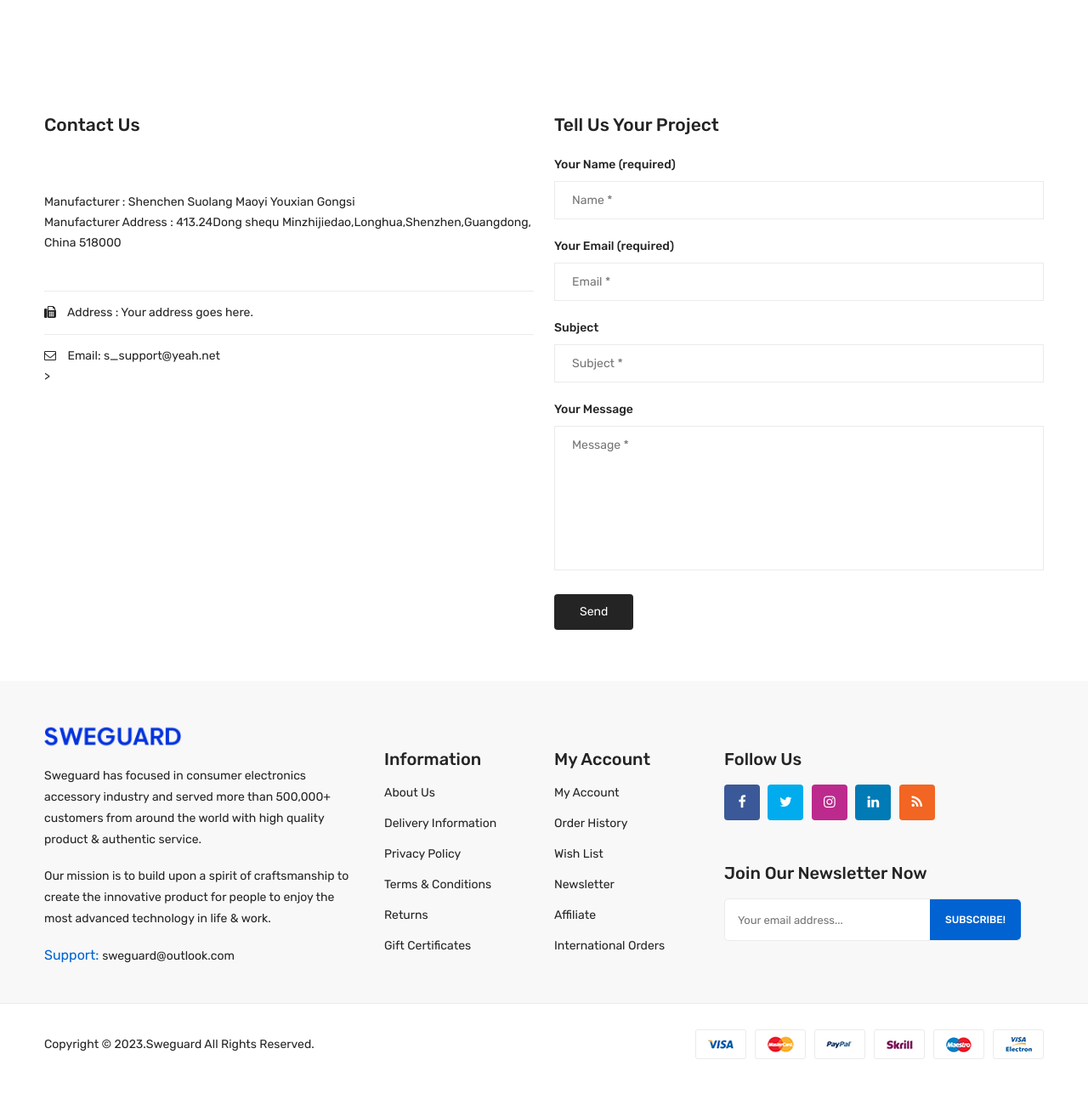
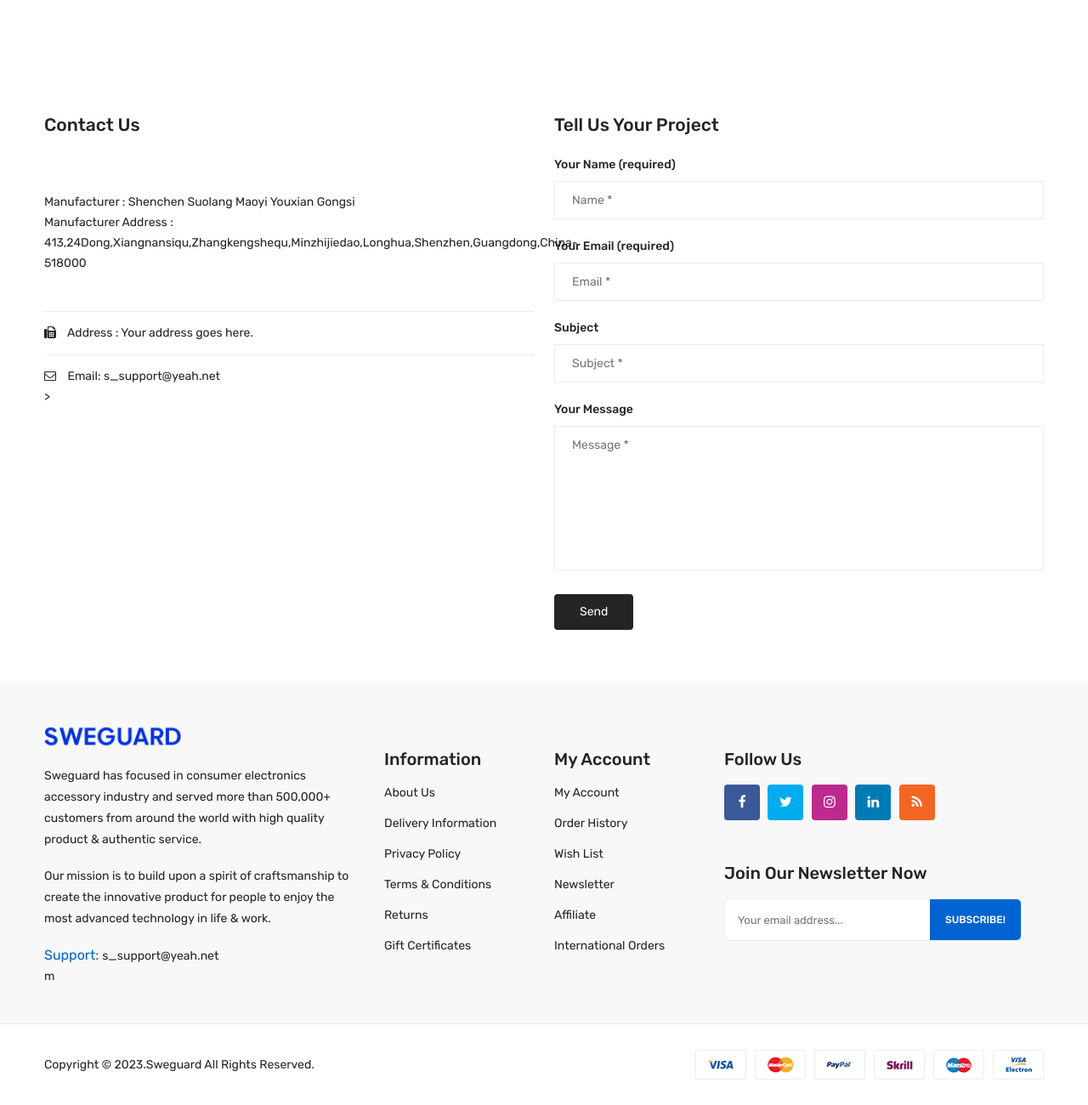
Before and after one commit to sweguard/sweguard.github.io, a plain HTML site: page contact.html in a window 1280 px wide. Shown: the part 714-2014 px from the top of the page at 85% size. Before the commit the page ends 1990 px from the top, so only its background shows below. Drawn offline with Linux system fonts and the light colour scheme; files whose address does not match are found by name.

Commit message:
Update contact.html

```diff
--- a/contact.html
+++ b/contact.html
@@ -795,7 +795,7 @@
 	Manufacturer : Shenchen Suolang Maoyi Youxian Gongsi&nbsp;&nbsp;
 </div>
 <div style="text-align:left;">
-	Manufacturer Address : 413.24Dong shequ Minzhijiedao,Longhua,Shenzhen,Guangdong, China 518000&nbsp;
+	Manufacturer Address : 413,24Dong,Xiangnansiqu,Zhangkengshequ,Minzhijiedao,Longhua,Shenzhen,Guangdong,China-518000&nbsp;
 </div>
 <p>
 	<br />
@@ -853,8 +853,8 @@
                             <div class="footer_contact">
                                 <p>Sweguard has focused in consumer electronics accessory industry and served more than 500,000+ customers from around the world with high quality product & authentic service. </p>
 <p>Our mission is to build upon a spirit of craftsmanship to create the innovative product for people to enjoy the most advanced technology in life & work.</p>
-                                <p><span>Support: </span><a href="mailto:sweguard@outlook.com">sweguard@outlook.com</a>
-                                </p>
+                                <p><span>Support: </span><a href="mailto:s_support@yeah.net">s_support@yeah.net</a>
+                                </p>m
                             </div>
                         </div>
                     </div>
```
